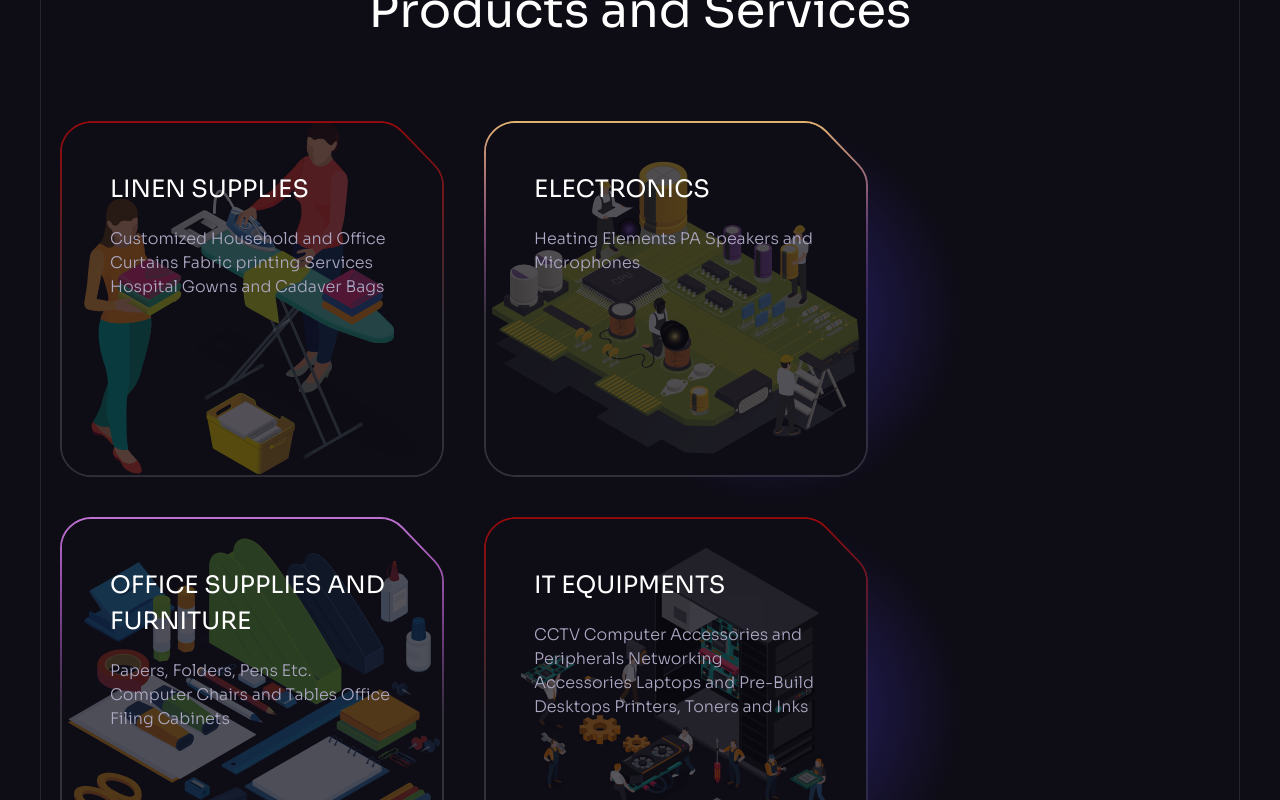
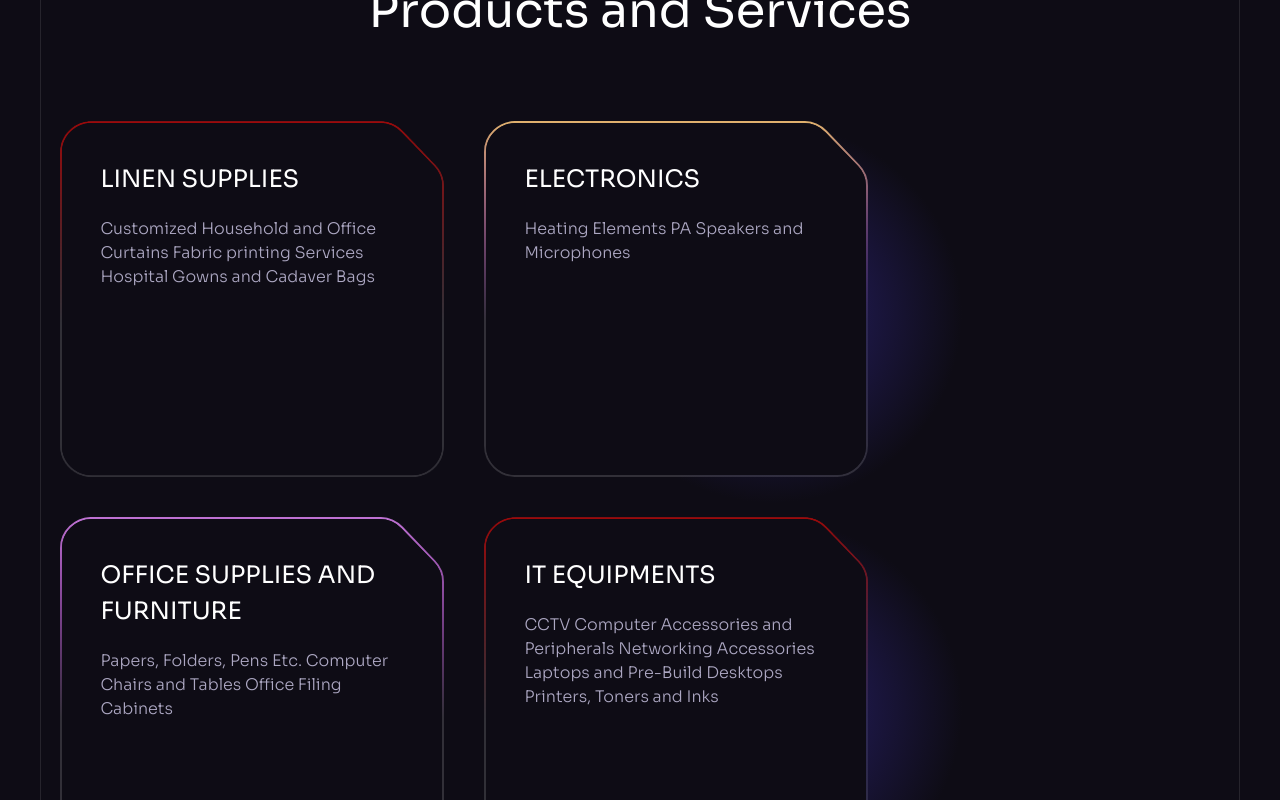
Before and after one commit to Grdgyyr/rjr-website-v2, a React (Vite) app: page / in a window 1280 px wide. Shown: the part 2200-3000 px from the top of the page. Built offline with nearby package versions, Linux system fonts and the light colour scheme.

Commit message:
style: adjust padding and opacity in products component

```diff
--- a/src/components/Benefits.jsx
+++ b/src/components/Benefits.jsx
@@ -23,11 +23,10 @@ const Benefits = () => {
               }}
               key={item.id}
             >
-              <div className="relative z-2 flex flex-col min-h-[22rem] p-[3rem] pointer-events-none">
+              <div className="relative z-2 flex flex-col min-h-[22rem] p-[2.4rem] pointer-events-none">
                 <h5 className="h5 mb-5">{item.title}</h5>
                 <p className="body-2 mb-6 text-n-3">{item.text}</p>
-                <div className="flex items-center mt-auto">
-                </div>
+
               </div>
 
               {item.light && <GradientLight />}
@@ -36,7 +35,7 @@ const Benefits = () => {
                 className="absolute inset-0.5 bg-n-8"
                 style={{ clipPath: "url(#benefits)" }}
               >
-                <div className="absolute inset-0 opacity-30 transition-opacity, transform: hover:opacity-10">
+                <div className="absolute inset-0 opacity-0 transition-opacity hover:opacity-25">
                   {item.imageUrl && (
                     <img
                       src={item.imageUrl}
```
